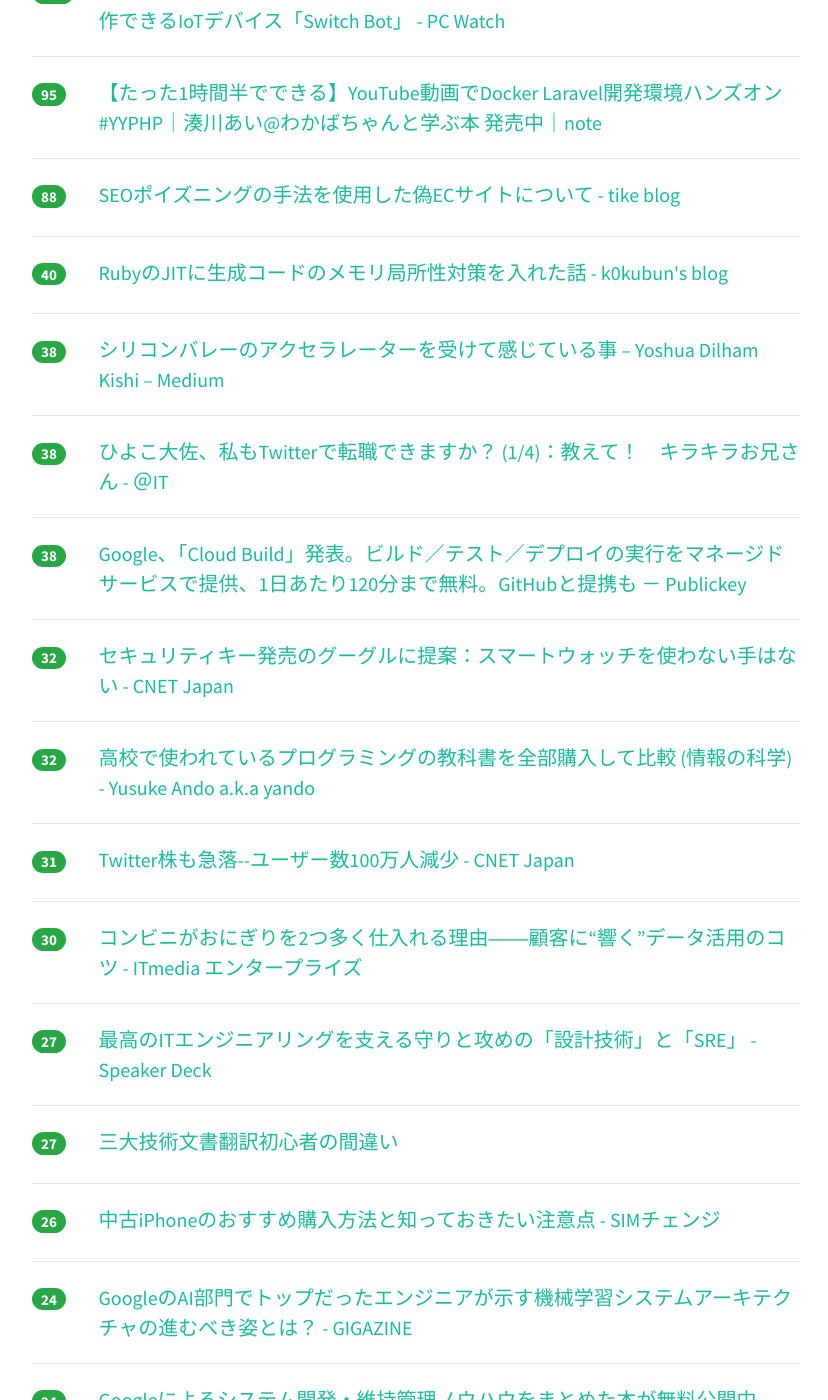
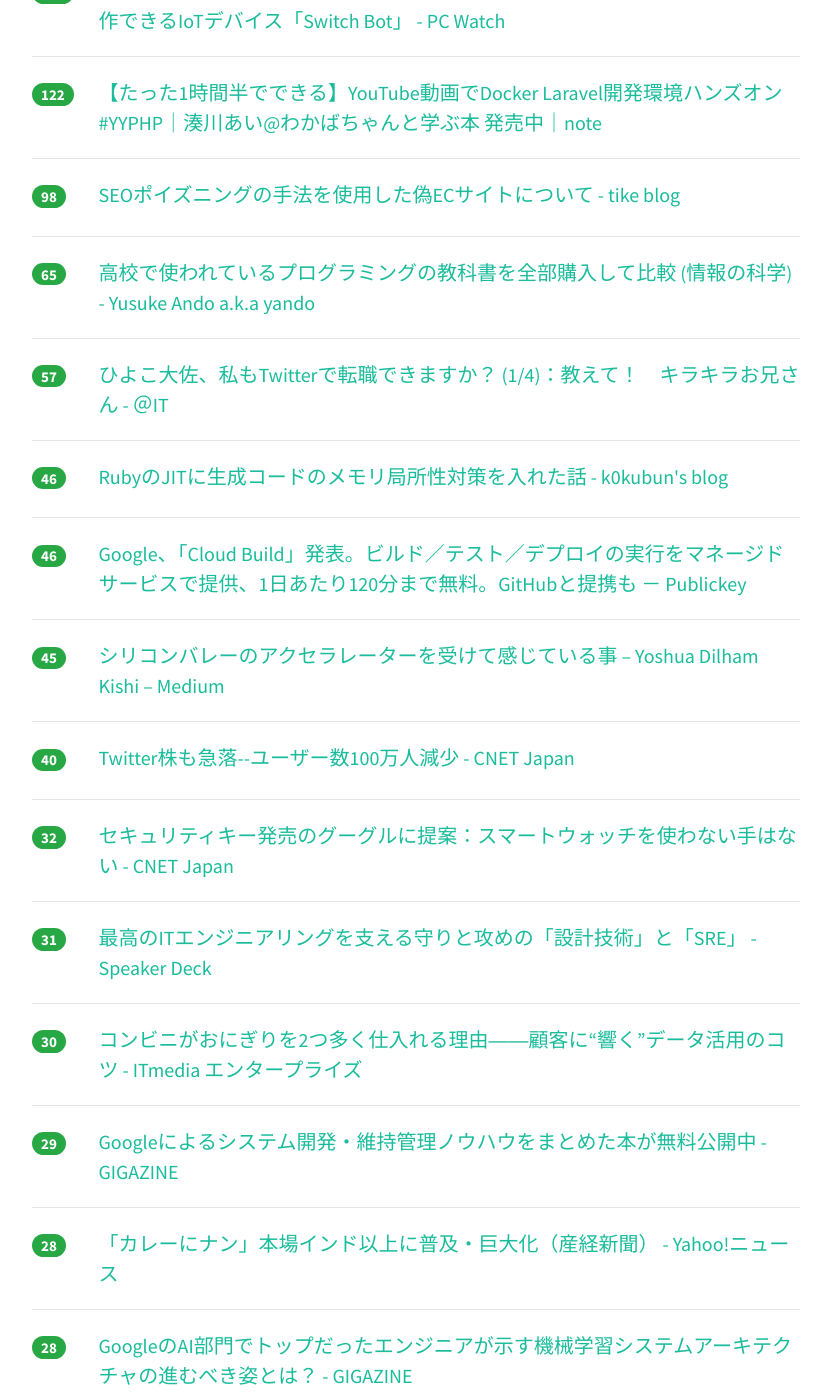
Before and after one commit to yatta47/hatena-matome-site, a Jekyll site: the page built from _posts/2018-07-30-hatena.md, in a window 1280 px wide and 1400 px high, scrolled down 521 px. Shown: the whole window, without its empty margins (224-1052 px from the left). Built offline with Jekyll 4.4.1, drawn with Linux system fonts in a browser that asks for light colours; nearby versions of some CDN libraries; some of the changed text lies outside the part shown.

Commit message:
Updated 2018-07-30

```diff
--- a/_posts/2018-07-30-hatena.md
+++ b/_posts/2018-07-30-hatena.md
@@ -1,49 +1,59 @@
 ---
 layout: post
 title:  "2018-07-30 はてぶIT"
-date:   2018-07-30 12:01:41
+date:   2018-07-30 13:01:06
 tags: [it-hotentry]
 ---
-43 件のデータあり
+44 件のデータあり
 
 <hr><div class="row">
-<div class="col-1"><span class="badge badge-pill badge-success h2">404</span></div>
+<div class="col-1"><span class="badge badge-pill badge-success h2">470</span></div>
 <div class="col-11"><a href='http://waenavi.hatenablog.jp/entry/20180729/1532867725' target='_blank'>【ExcelとCSV】本気で理解したい初心者のためのCSV勉強会資料 - わえなび ワード＆エクセル問題集</a></div>
 </div>
 <hr>
 <div class="row">
-<div class="col-1"><span class="badge badge-pill badge-success h2">128</span></div>
+<div class="col-1"><span class="badge badge-pill badge-success h2">149</span></div>
 <div class="col-11"><a href='https://pc.watch.impress.co.jp/docs/column/yajiuma-mini-review/1135249.html' target='_blank'>【やじうまミニレビュー】PCや家電の物理スイッチをスマートフォンから操作できるIoTデバイス「Switch Bot」 - PC Watch</a></div>
 </div>
 <hr>
 <div class="row">
-<div class="col-1"><span class="badge badge-pill badge-success h2">95</span></div>
+<div class="col-1"><span class="badge badge-pill badge-success h2">122</span></div>
 <div class="col-11"><a href='https://note.mu/llminatoll/n/nfd4ea73d58a1' target='_blank'>【たった1時間半でできる】YouTube動画でDocker Laravel開発環境ハンズオン #YYPHP｜湊川あい@わかばちゃんと学ぶ本 発売中｜note</a></div>
 </div>
 <hr>
 <div class="row">
-<div class="col-1"><span class="badge badge-pill badge-success h2">88</span></div>
+<div class="col-1"><span class="badge badge-pill badge-success h2">98</span></div>
 <div class="col-11"><a href='https://tike.hatenablog.com/entry/2018/07/29/213255' target='_blank'>SEOポイズニングの手法を使用した偽ECサイトについて - tike blog</a></div>
 </div>
 <hr>
 <div class="row">
-<div class="col-1"><span class="badge badge-pill badge-success h2">40</span></div>
+<div class="col-1"><span class="badge badge-pill badge-success h2">65</span></div>
+<div class="col-11"><a href='https://yandod.github.io/blog/2018/07/29/highschool-programming-textbook/' target='_blank'>高校で使われているプログラミングの教科書を全部購入して比較 (情報の科学) - Yusuke Ando a.k.a yando</a></div>
+</div>
+<hr>
+<div class="row">
+<div class="col-1"><span class="badge badge-pill badge-success h2">57</span></div>
+<div class="col-11"><a href='http://www.atmarkit.co.jp/ait/articles/1807/30/news008.html' target='_blank'>ひよこ大佐、私もTwitterで転職できますか？ (1/4)：教えて！　キラキラお兄さん - ＠IT</a></div>
+</div>
+<hr>
+<div class="row">
+<div class="col-1"><span class="badge badge-pill badge-success h2">46</span></div>
 <div class="col-11"><a href='https://k0kubun.hatenablog.com/entry/mjit-compaction' target='_blank'>RubyのJITに生成コードのメモリ局所性対策を入れた話 - k0kubun's blog</a></div>
 </div>
 <hr>
 <div class="row">
-<div class="col-1"><span class="badge badge-pill badge-success h2">38</span></div>
+<div class="col-1"><span class="badge badge-pill badge-success h2">46</span></div>
+<div class="col-11"><a href='https://www.publickey1.jp/blog/18/googlecloud_build1120github.html' target='_blank'>Google、「Cloud Build」発表。ビルド／テスト／デプロイの実行をマネージドサービスで提供、1日あたり120分まで無料。GitHubと提携も － Publickey</a></div>
+</div>
+<hr>
+<div class="row">
+<div class="col-1"><span class="badge badge-pill badge-success h2">45</span></div>
 <div class="col-11"><a href='https://medium.com/@YoshuaDilhamKishi/ba798b2b6e5c' target='_blank'>シリコンバレーのアクセラレーターを受けて感じている事 – Yoshua Dilham Kishi – Medium</a></div>
 </div>
 <hr>
 <div class="row">
-<div class="col-1"><span class="badge badge-pill badge-success h2">38</span></div>
-<div class="col-11"><a href='http://www.atmarkit.co.jp/ait/articles/1807/30/news008.html' target='_blank'>ひよこ大佐、私もTwitterで転職できますか？ (1/4)：教えて！　キラキラお兄さん - ＠IT</a></div>
-</div>
-<hr>
-<div class="row">
-<div class="col-1"><span class="badge badge-pill badge-success h2">38</span></div>
-<div class="col-11"><a href='https://www.publickey1.jp/blog/18/googlecloud_build1120github.html' target='_blank'>Google、「Cloud Build」発表。ビルド／テスト／デプロイの実行をマネージドサービスで提供、1日あたり120分まで無料。GitHubと提携も － Publickey</a></div>
+<div class="col-1"><span class="badge badge-pill badge-success h2">40</span></div>
+<div class="col-11"><a href='https://japan.cnet.com/article/35123200/' target='_blank'>Twitter株も急落--ユーザー数100万人減少 - CNET Japan</a></div>
 </div>
 <hr>
 <div class="row">
@@ -52,13 +62,8 @@ tags: [it-hotentry]
 </div>
 <hr>
 <div class="row">
-<div class="col-1"><span class="badge badge-pill badge-success h2">32</span></div>
-<div class="col-11"><a href='https://yandod.github.io/blog/2018/07/29/highschool-programming-textbook/' target='_blank'>高校で使われているプログラミングの教科書を全部購入して比較 (情報の科学) - Yusuke Ando a.k.a yando</a></div>
-</div>
-<hr>
-<div class="row">
 <div class="col-1"><span class="badge badge-pill badge-success h2">31</span></div>
-<div class="col-11"><a href='https://japan.cnet.com/article/35123200/' target='_blank'>Twitter株も急落--ユーザー数100万人減少 - CNET Japan</a></div>
+<div class="col-11"><a href='https://speakerdeck.com/katsuhisa91/zui-gao-falseitenziniaringuwozhi-erushou-ritogong-mefalse-she-ji-ji-shu-to-sre?slide=125' target='_blank'>最高のITエンジニアリングを支える守りと攻めの「設計技術」と「SRE」 - Speaker Deck</a></div>
 </div>
 <hr>
 <div class="row">
@@ -67,8 +72,23 @@ tags: [it-hotentry]
 </div>
 <hr>
 <div class="row">
+<div class="col-1"><span class="badge badge-pill badge-success h2">29</span></div>
+<div class="col-11"><a href='https://gigazine.net/news/20180730-site-reliability-engineering/' target='_blank'>Googleによるシステム開発・維持管理ノウハウをまとめた本が無料公開中 - GIGAZINE</a></div>
+</div>
+<hr>
+<div class="row">
+<div class="col-1"><span class="badge badge-pill badge-success h2">28</span></div>
+<div class="col-11"><a href='https://headlines.yahoo.co.jp/hl?a=20180728-00000547-san-soci' target='_blank'>「カレーにナン」本場インド以上に普及・巨大化（産経新聞） - Yahoo!ニュース</a></div>
+</div>
+<hr>
+<div class="row">
+<div class="col-1"><span class="badge badge-pill badge-success h2">28</span></div>
+<div class="col-11"><a href='https://gigazine.net/news/20180730-ml-system-architecture-blueprint/' target='_blank'>GoogleのAI部門でトップだったエンジニアが示す機械学習システムアーキテクチャの進むべき姿とは？ - GIGAZINE</a></div>
+</div>
+<hr>
+<div class="row">
 <div class="col-1"><span class="badge badge-pill badge-success h2">27</span></div>
-<div class="col-11"><a href='https://speakerdeck.com/katsuhisa91/zui-gao-falseitenziniaringuwozhi-erushou-ritogong-mefalse-she-ji-ji-shu-to-sre?slide=125' target='_blank'>最高のITエンジニアリングを支える守りと攻めの「設計技術」と「SRE」 - Speaker Deck</a></div>
+<div class="col-11"><a href='https://simchange.jp/used-iphone-sim/' target='_blank'>中古iPhoneのおすすめ購入方法と知っておきたい注意点 - SIMチェンジ</a></div>
 </div>
 <hr>
 <div class="row">
@@ -77,18 +97,8 @@ tags: [it-hotentry]
 </div>
 <hr>
 <div class="row">
-<div class="col-1"><span class="badge badge-pill badge-success h2">26</span></div>
-<div class="col-11"><a href='https://simchange.jp/used-iphone-sim/' target='_blank'>中古iPhoneのおすすめ購入方法と知っておきたい注意点 - SIMチェンジ</a></div>
-</div>
-<hr>
-<div class="row">
 <div class="col-1"><span class="badge badge-pill badge-success h2">24</span></div>
-<div class="col-11"><a href='https://gigazine.net/news/20180730-ml-system-architecture-blueprint/' target='_blank'>GoogleのAI部門でトップだったエンジニアが示す機械学習システムアーキテクチャの進むべき姿とは？ - GIGAZINE</a></div>
-</div>
-<hr>
-<div class="row">
-<div class="col-1"><span class="badge badge-pill badge-success h2">24</span></div>
-<div class="col-11"><a href='https://gigazine.net/news/20180730-site-reliability-engineering/' target='_blank'>Googleによるシステム開発・維持管理ノウハウをまとめた本が無料公開中 - GIGAZINE</a></div>
+<div class="col-11"><a href='https://medium.com/google-cloud-jp/60a86125be41' target='_blank'>Google Cloud Build で CI/CD! ~ Firebase Hosting 編 ~ – google-cloud-jp – Medium</a></div>
 </div>
 <hr>
 <div class="row">
@@ -98,12 +108,7 @@ tags: [it-hotentry]
 <hr>
 <div class="row">
 <div class="col-1"><span class="badge badge-pill badge-success h2">23</span></div>
-<div class="col-11"><a href='https://medium.com/google-cloud-jp/60a86125be41' target='_blank'>Google Cloud Build で CI/CD! ~ Firebase Hosting 編 ~ – google-cloud-jp – Medium</a></div>
-</div>
-<hr>
-<div class="row">
-<div class="col-1"><span class="badge badge-pill badge-success h2">22</span></div>
-<div class="col-11"><a href='https://headlines.yahoo.co.jp/hl?a=20180728-00000547-san-soci' target='_blank'>「カレーにナン」本場インド以上に普及・巨大化（産経新聞） - Yahoo!ニュース</a></div>
+<div class="col-11"><a href='https://peaks.cc/ui_design' target='_blank'>PEAKS（ピークス）｜吉竹 遼, 坪田 朋, 池田 拓司, 上ノ郷谷 太一, 元山 和之, 宇野 雄 - UIデザインを&quot;本質&quot;から解説する「はじめてのUIデザイン」執筆プロジェクト！</a></div>
 </div>
 <hr>
 <div class="row">
@@ -112,8 +117,23 @@ tags: [it-hotentry]
 </div>
 <hr>
 <div class="row">
+<div class="col-1"><span class="badge badge-pill badge-success h2">22</span></div>
+<div class="col-11"><a href='https://forest.watch.impress.co.jp/docs/serial/exceltips/1134598.html' target='_blank'>【Excel】“✓”で回答するフォームを作りたい！エクセルでチェックボックスを挿入するテクニック - いまさら聞けないExcelの使い方講座 - 窓の杜</a></div>
+</div>
+<hr>
+<div class="row">
+<div class="col-1"><span class="badge badge-pill badge-success h2">21</span></div>
+<div class="col-11"><a href='https://jp.techcrunch.com/2018/07/30/arm/' target='_blank'>ソフトバンク傘下のARMが米データ分析企業Treasure Dataを6億ドルで買収か | TechCrunch Japan</a></div>
+</div>
+<hr>
+<div class="row">
+<div class="col-1"><span class="badge badge-pill badge-success h2">20</span></div>
+<div class="col-11"><a href='https://qiita.com/kjm/items/292f6f262891c60fcaa2' target='_blank'>Golang で Let's Encrypt の証明書を発行して使用する</a></div>
+</div>
+<hr>
+<div class="row">
 <div class="col-1"><span class="badge badge-pill badge-success h2">19</span></div>
-<div class="col-11"><a href='https://qiita.com/kjm/items/292f6f262891c60fcaa2' target='_blank'>Golang で Let's Encrypt の証明書を発行して使用する</a></div>
+<div class="col-11"><a href='http://techblog.oscasierra.net/entry/2018/07/29/234640' target='_blank'>WEBエンジニア勉強会 #08 を開催しました - OSCAの技術ブログ</a></div>
 </div>
 <hr>
 <div class="row">
@@ -123,12 +143,12 @@ tags: [it-hotentry]
 <hr>
 <div class="row">
 <div class="col-1"><span class="badge badge-pill badge-success h2">17</span></div>
-<div class="col-11"><a href='http://techblog.oscasierra.net/entry/2018/07/29/234640' target='_blank'>WEBエンジニア勉強会 #08 を開催しました - OSCAの技術ブログ</a></div>
+<div class="col-11"><a href='http://www.itmedia.co.jp/pcuser/articles/1807/30/news043.html' target='_blank'>お絵かきタブレットにAndroidという選択はあり？　人気プロ絵師が「MediaPad M5 Pro」を試した結果 (1/3) - ITmedia PC USER</a></div>
 </div>
 <hr>
 <div class="row">
-<div class="col-1"><span class="badge badge-pill badge-success h2">17</span></div>
-<div class="col-11"><a href='https://forest.watch.impress.co.jp/docs/serial/exceltips/1134598.html' target='_blank'>【Excel】“✓”で回答するフォームを作りたい！エクセルでチェックボックスを挿入するテクニック - いまさら聞けないExcelの使い方講座 - 窓の杜</a></div>
+<div class="col-1"><span class="badge badge-pill badge-success h2">16</span></div>
+<div class="col-11"><a href='https://www.benfrederickson.com/ranking-programming-languages-by-github-users/' target='_blank'>Ranking Programming Languages by GitHub Users</a></div>
 </div>
 <hr>
 <div class="row">
@@ -137,23 +157,28 @@ tags: [it-hotentry]
 </div>
 <hr>
 <div class="row">
-<div class="col-1"><span class="badge badge-pill badge-success h2">15</span></div>
-<div class="col-11"><a href='http://www.itmedia.co.jp/pcuser/articles/1807/30/news043.html' target='_blank'>お絵かきタブレットにAndroidという選択はあり？　人気プロ絵師が「MediaPad M5 Pro」を試した結果 (1/3) - ITmedia PC USER</a></div>
+<div class="col-1"><span class="badge badge-pill badge-success h2">14</span></div>
+<div class="col-11"><a href='https://webtan.impress.co.jp/e/2018/07/30/29837' target='_blank'>大企業がローカルSEOのために考慮すべきハイパーローカル市場対応（後編） | Moz - SEOとインバウンドマーケティングの実践情報 | Web担当者Forum</a></div>
+</div>
+<hr>
+<div class="row">
+<div class="col-1"><span class="badge badge-pill badge-success h2">14</span></div>
+<div class="col-11"><a href='https://qiita.com/aimof/items/d68bdb347283ee2dbccf' target='_blank'>スピード感重視なのでテストは書かない。テストはなぜ開発を遅くするか</a></div>
 </div>
 <hr>
 <div class="row">
 <div class="col-1"><span class="badge badge-pill badge-success h2">13</span></div>
-<div class="col-11"><a href='https://webtan.impress.co.jp/e/2018/07/30/29837' target='_blank'>大企業がローカルSEOのために考慮すべきハイパーローカル市場対応（後編） | Moz - SEOとインバウンドマーケティングの実践情報 | Web担当者Forum</a></div>
+<div class="col-11"><a href='https://internet.watch.impress.co.jp/docs/yajiuma/1135384.html' target='_blank'>電車内で泥酔する日本人サラリーマンのあの写真、英国でアート化され販売中と判明【やじうまWatch】 - INTERNET Watch</a></div>
+</div>
+<hr>
+<div class="row">
+<div class="col-1"><span class="badge badge-pill badge-success h2">12</span></div>
+<div class="col-11"><a href='http://nlab.itmedia.co.jp/nl/articles/1807/17/news128.html' target='_blank'>ユーザーローカルが「自動要約ツール」を公開　ニュース記事から3～10行のダイジェストを生成 - ねとらぼ</a></div>
 </div>
 <hr>
 <div class="row">
 <div class="col-1"><span class="badge badge-pill badge-success h2">12</span></div>
 <div class="col-11"><a href='https://japanese.engadget.com/2018/07/27/amazon-28/' target='_blank'>Amazonの顔認識システム、米議員28名を犯罪者として「検出」。人種によって認識にバラつき - Engadget 日本版</a></div>
-</div>
-<hr>
-<div class="row">
-<div class="col-1"><span class="badge badge-pill badge-success h2">12</span></div>
-<div class="col-11"><a href='https://www.benfrederickson.com/ranking-programming-languages-by-github-users/' target='_blank'>Ranking Programming Languages by GitHub Users</a></div>
 </div>
 <hr>
 <div class="row">
@@ -173,7 +198,7 @@ tags: [it-hotentry]
 <hr>
 <div class="row">
 <div class="col-1"><span class="badge badge-pill badge-success h2">11</span></div>
-<div class="col-11"><a href='http://nlab.itmedia.co.jp/nl/articles/1807/17/news128.html' target='_blank'>ユーザーローカルが「自動要約ツール」を公開　ニュース記事から3～10行のダイジェストを生成 - ねとらぼ</a></div>
+<div class="col-11"><a href='https://tech.speee.jp/entry/2018/07/30/110000' target='_blank'>Speeeで広告システム作ってるエンジニアが日々やっていること - Speee DEVELOPER BLOG</a></div>
 </div>
 <hr>
 <div class="row">
@@ -188,7 +213,7 @@ tags: [it-hotentry]
 <hr>
 <div class="row">
 <div class="col-1"><span class="badge badge-pill badge-success h2">10</span></div>
-<div class="col-11"><a href='https://peaks.cc/ui_design' target='_blank'>PEAKS（ピークス）｜吉竹 遼, 坪田 朋, 池田 拓司, 上ノ郷谷 太一, 元山 和之, 宇野 雄 - UIデザインを&quot;本質&quot;から解説する「はじめてのUIデザイン」執筆プロジェクト！</a></div>
+<div class="col-11"><a href='http://catindog.hatenablog.com/entry/2018/07/29/172210' target='_blank'>テーブルデータに対して、DenosingAutoEncoderで精度向上 - にほんごのれんしゅう</a></div>
 </div>
 <hr>
 <div class="row">
@@ -197,27 +222,7 @@ tags: [it-hotentry]
 </div>
 <hr>
 <div class="row">
-<div class="col-1"><span class="badge badge-pill badge-success h2">9</span></div>
-<div class="col-11"><a href='http://catindog.hatenablog.com/entry/2018/07/29/172210' target='_blank'>テーブルデータに対して、DenosingAutoEncoderで精度向上 - にほんごのれんしゅう</a></div>
-</div>
-<hr>
-<div class="row">
-<div class="col-1"><span class="badge badge-pill badge-success h2">9</span></div>
-<div class="col-11"><a href='https://internet.watch.impress.co.jp/docs/yajiuma/1135384.html' target='_blank'>電車内で泥酔する日本人サラリーマンのあの写真、英国でアート化され販売中と判明【やじうまWatch】 - INTERNET Watch</a></div>
-</div>
-<hr>
-<div class="row">
 <div class="col-1"><span class="badge badge-pill badge-success h2">8</span></div>
-<div class="col-11"><a href='https://qiita.com/aimof/items/d68bdb347283ee2dbccf' target='_blank'>スピード感重視なのでテストは書かない。テストはなぜ開発を遅くするか</a></div>
-</div>
-<hr>
-<div class="row">
-<div class="col-1"><span class="badge badge-pill badge-success h2">7</span></div>
 <div class="col-11"><a href='https://internet.watch.impress.co.jp/docs/column/shimizu/1134924.html' target='_blank'>3万円台の10GBASE-T対応NAS、ASUSTOR「AS4002T」　十分な速度を得るにはRAID 0の選択もやむなしか？【イニシャルB】 - INTERNET Watch</a></div>
 </div>
 <hr>
-<div class="row">
-<div class="col-1"><span class="badge badge-pill badge-success h2">5</span></div>
-<div class="col-11"><a href='https://tech.speee.jp/entry/2018/07/30/110000' target='_blank'>Speeeで広告システム作ってるエンジニアが日々やっていること - Speee DEVELOPER BLOG</a></div>
-</div>
-<hr>
```
